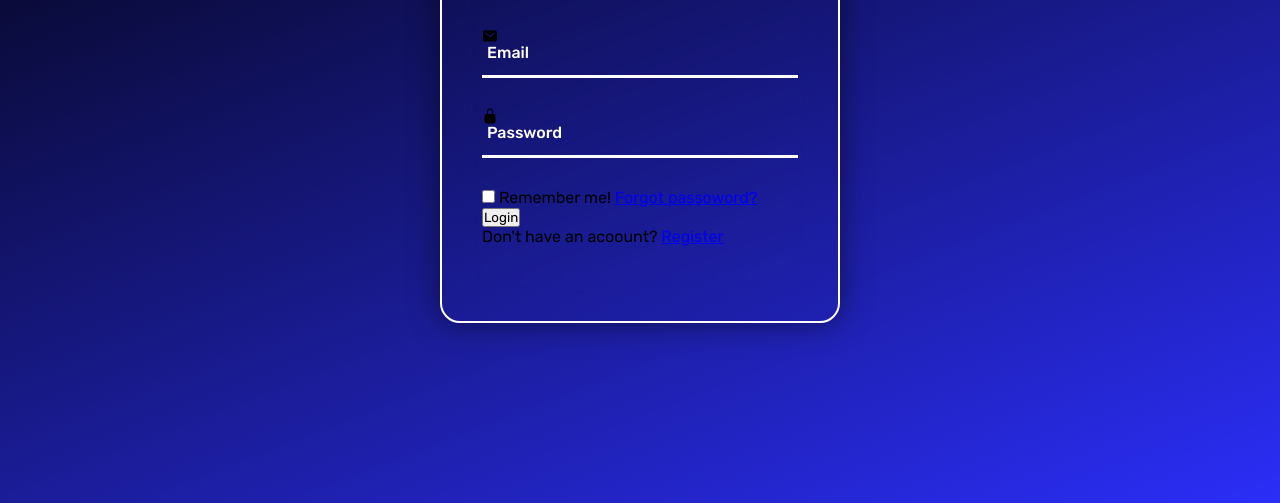
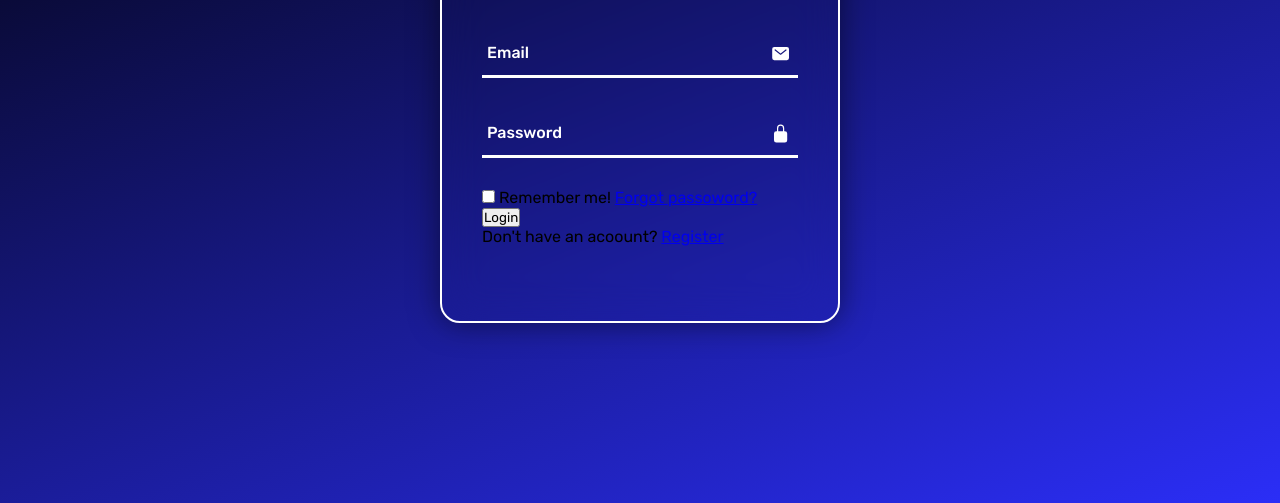
Before and after one commit to kacper-grudzinski/LoginPage, a website built with Parcel: page src/index.html in a window 1280 px wide. Shown: the part 297-800 px from the top of the page. Built offline with nearby package versions, Linux system fonts and the light colour scheme.

Commit message:
Style inputs

```diff
--- a/src/style.css
+++ b/src/style.css
@@ -124,6 +124,12 @@ header {
   transform: translateY(-50%);
   font-size: 1em;
   color: white;
+  transition: 0.3s;
+}
+
+.inputBox input:focus~label,
+.inputBox input:valid~label {
+    top: -5px;
 }
 
 .inputBox input{
@@ -132,4 +138,17 @@ header {
     background: transparent;
     border: none;
     outline: none;
+    font-size: 1em;
+    color: white;
+    font-weight: 400;
+    padding-left: 6px;
+    padding-right: 40px;
 }
+
+.inputBox .icon{
+    position: absolute;
+    right: 8px;
+    font-size: 1.2em;
+    color: white;
+    line-height: 57px;
+}
```
